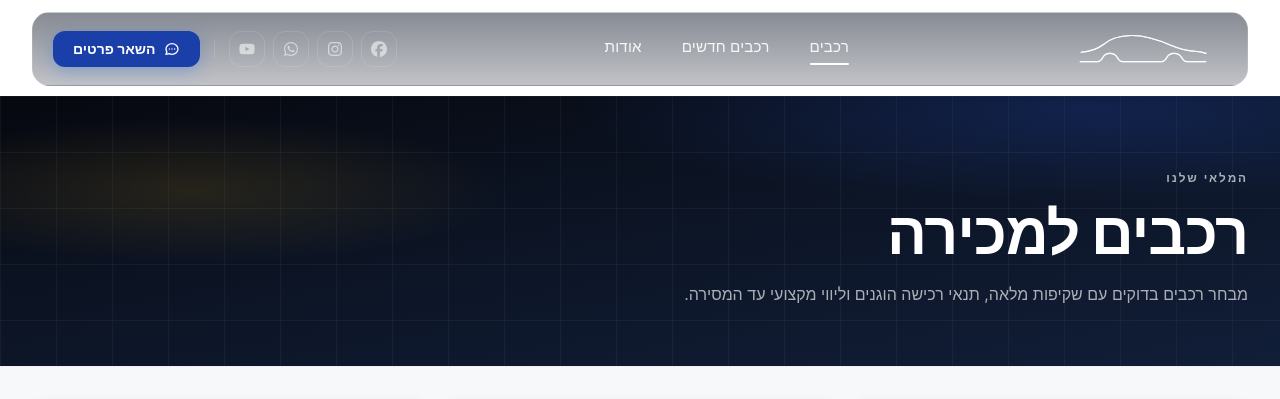
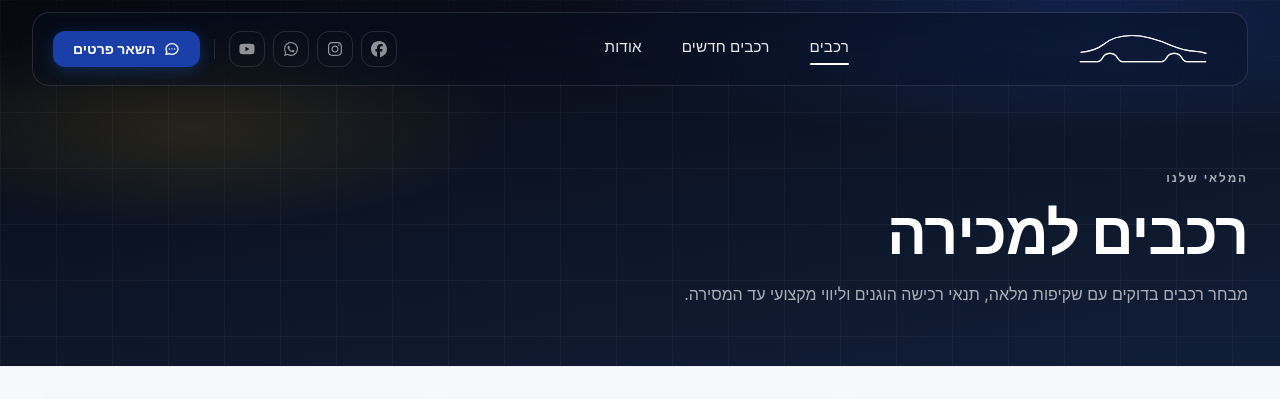
Before and after one commit to moshe-connectio/smart-drive-site, a Next.js app: page /vehicles in a window 1280 px wide. Shown: the top 399 px of the page. Built offline with nearby package versions, Linux system fonts and the light colour scheme; no server answers.

Commit message:
fix: extend vehicles hero background behind header

```diff
--- a/src/app/vehicles/page.tsx
+++ b/src/app/vehicles/page.tsx
@@ -82,7 +82,7 @@ export default async function VehiclesPage() {
       <Header />
 
       <main className="flex-1 pt-20 md:pt-24">
-        <section className="route-hero">
+        <section className="route-hero -mt-20 md:-mt-24 pt-20 md:pt-24">
           <div className="route-hero-atmo" />
           <div className="route-hero-grid" />
 
```
